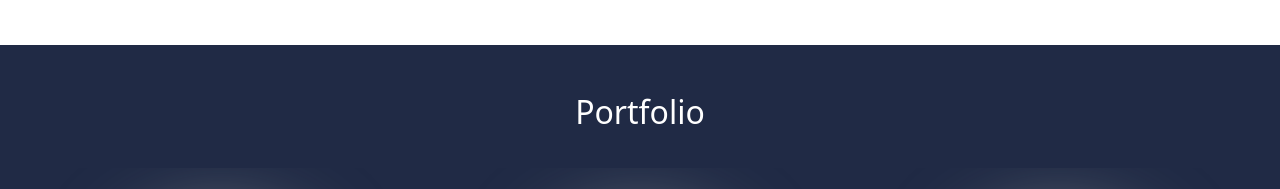
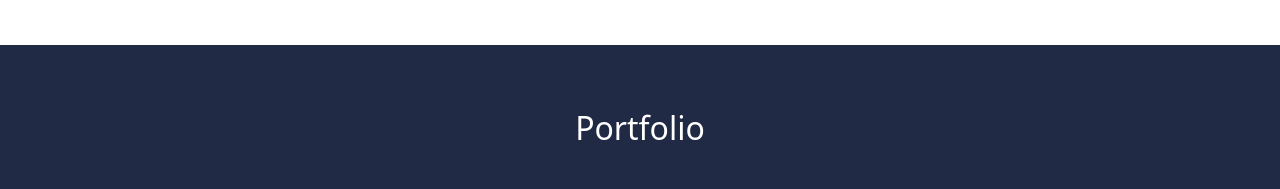
Before and after one commit to FatemeAmlahi/portfolio-faeze, a plain HTML site: page index.html in a window 1280 px wide. Shown: the part 1335-1524 px from the top of the page. Drawn offline with nearby package versions, Linux system fonts and the light colour scheme.

Commit message:
added space between portfolio heading and cards

```diff
--- a/index.html
+++ b/index.html
@@ -111,7 +111,7 @@ To further enhance my skill set, I have pursued training and actively engaged in
    </section>
    <!--Portfolio-->
    <section class="portfolio pt-5">
-    <h2 class="pb-3">Portfolio</h2>
+    <h2 class="pb-5 pt-3">Portfolio</h2>
     <div class="card-container swiper">
       <div class="card-content">
         <div class="swiper-wrapper">
```
